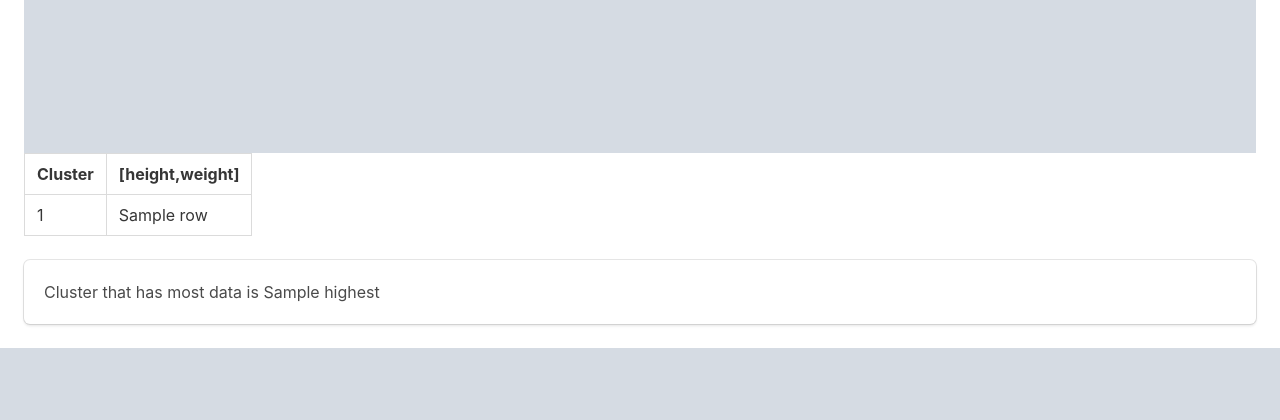
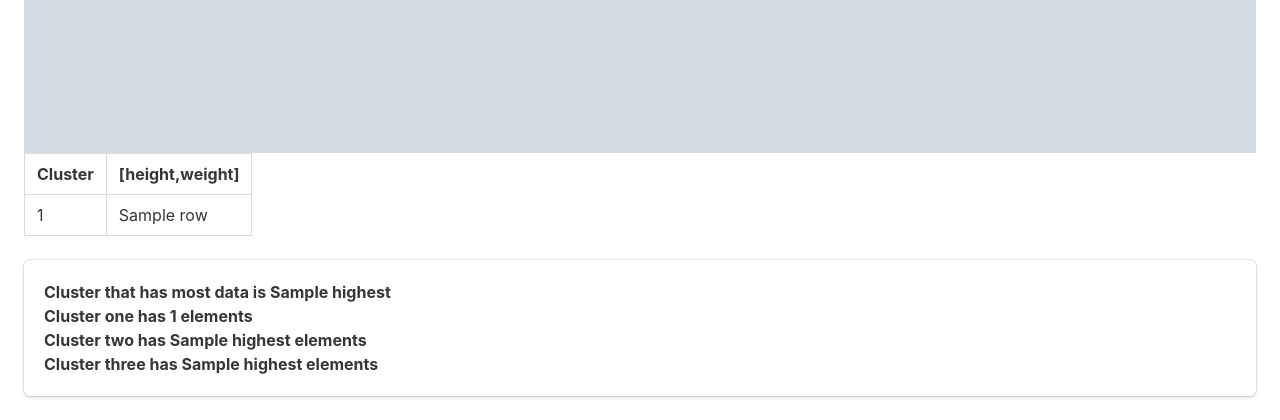
Before and after one commit to RoneyThomas/k_means_map_reduce, a Flask app: template templates/results.html in a window 1280 px wide. Shown: the part 880-1300 px from the top of the page. Before the commit the page ends 1228 px from the top, so only its background shows below. Run offline with Flask 2, Linux system fonts and the light colour scheme; the template is opened without the code that fills it: most values are stand-ins (such as "Sample title", 1, 10 or a date in 2020); grey boxes marked "Sample" are stand-in pictures; some libraries are stand-ins or nearby versions.

Commit message:
Now number of elements in each cluster and sorts the table xy position.

```diff
--- a/app.py
+++ b/app.py
@@ -55,5 +55,5 @@ def results(file_name):
     rdr = csv.reader(open(f'static/graphs/{file_name}.csv', "r"))
     csv_data = [row for row in rdr]
     with open(f'static/graphs/{file_name}.txt') as f:
-        new_file = f.read().rstrip("\n")
-    return render_template('results.html', filename=file_name+".png", data=csv_data, highest=new_file)
+        info = [x.strip() for x in f.readlines()]
+    return render_template('results.html', filename=file_name+".png", data=csv_data, highest=info)
--- a/pack/kmeans.py
+++ b/pack/kmeans.py
@@ -23,6 +23,9 @@ class KMeans:
         weight = data['weight'].values
         # Creating numpy array from the list
         X = np.array(list(zip(height, weight)))
+        # Sorting np array by xy cordinates
+        ind = np.lexsort((X[:, 1], X[:, 0]))
+        X = X[ind]
         return X
         # plt.scatter(height, weight, c='black', s=7)
 
@@ -69,8 +72,11 @@ class KMeans:
             out_df.to_csv(f'static/graphs/{self.file_name}.csv')
             maxcount = max(len(v) for v in vals_to_disk.values())
             most_occuring = [k for k, v in vals_to_disk.items() if len(v) == maxcount]
+            most_occuring[0] += 1
             new_file = open(f'static/graphs/{self.file_name}.txt', mode="w", encoding="utf-8")
             new_file.write(','.join(map(repr, most_occuring)))
+            new_file.write('\n')
+            new_file.write(','.join(map(repr, list(len(v) for v in vals_to_disk.values()))))
             new_file.close()
         return C, clusters, k
 
--- a/templates/results.html
+++ b/templates/results.html
@@ -42,7 +42,10 @@
     {% endfor %}
 </table>
 <div class="box">
-    <stron>Cluster that has most data is {{highest}}</stron>
+    <strong>Cluster that has most data is {{highest[0]}}</strong><br/>
+    <strong>Cluster one has {{highest[1][0]}} elements</strong><br/>
+    <strong>Cluster two has {{highest[1][2]}} elements</strong><br/>
+    <strong>Cluster three has {{highest[1][4]}} elements</strong><br/>
 </div>
 </body>
 </html>
```
